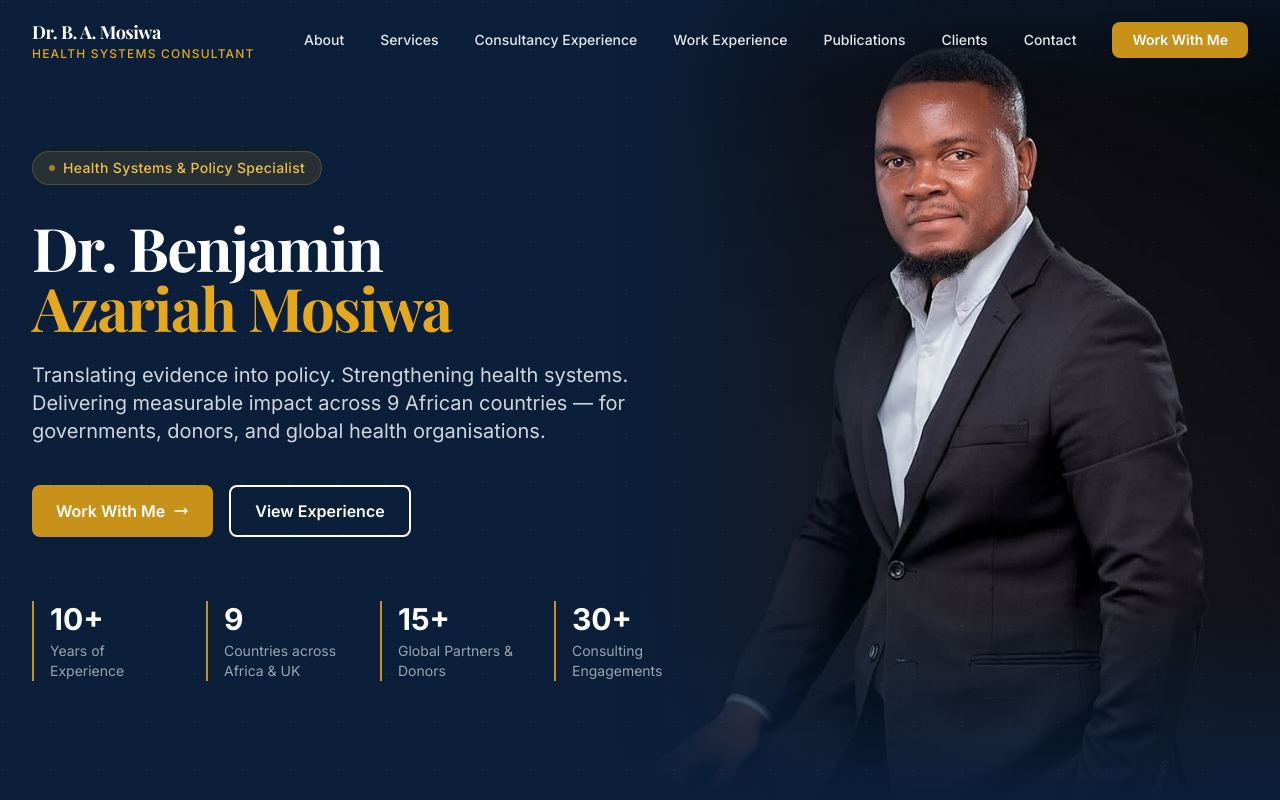
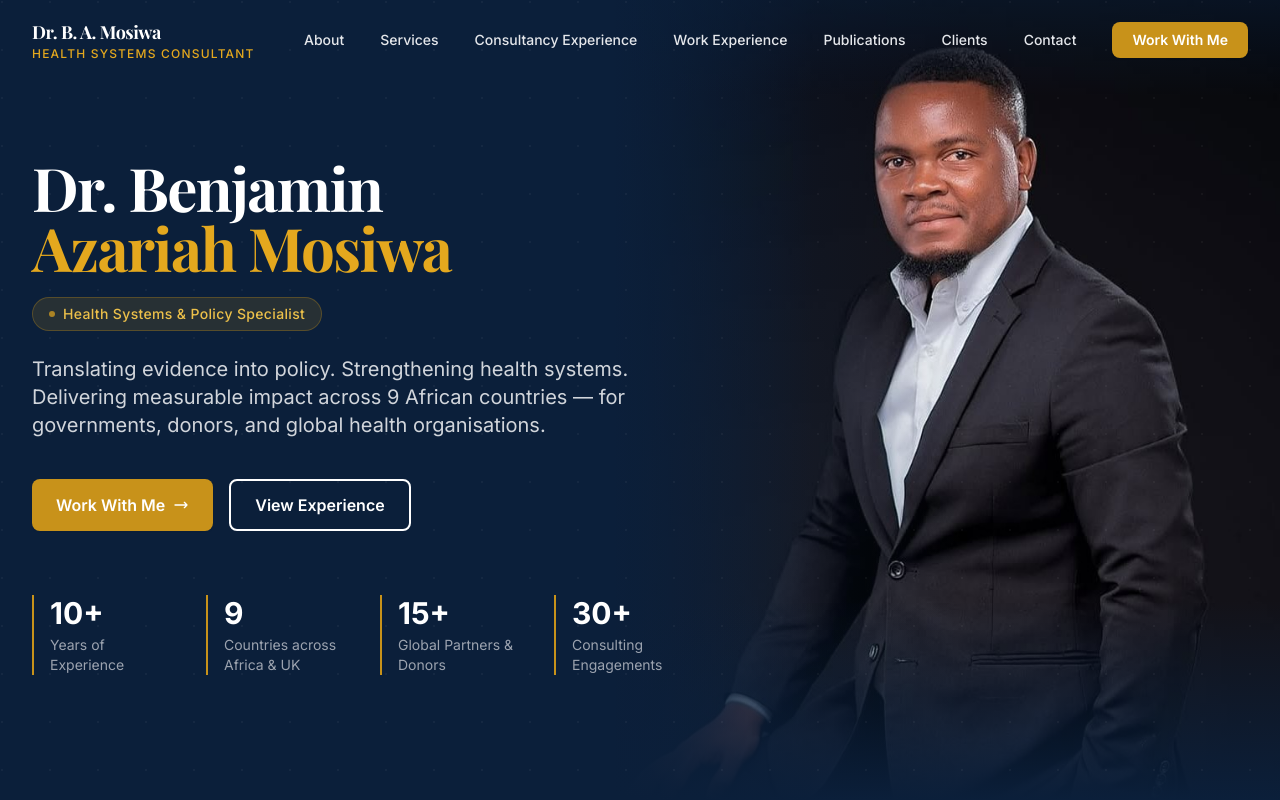
Before and after one commit to bmosiwa-hub/dr-mosiwa-website, a Next.js app: page / in a window 1280 px wide. Shown: the top 800 px of the page. Built offline with nearby package versions, Linux system fonts and the light colour scheme; a web font is replaced by a local one.

Commit message:
Move specialist badge below name in hero

```diff
--- a/src/app/page.tsx
+++ b/src/app/page.tsx
@@ -47,18 +47,18 @@ export default function HomePage() {
         {/* Content */}
         <div className="relative max-w-7xl mx-auto px-4 sm:px-6 lg:px-8 pt-28 pb-20 w-full">
           <div className="max-w-xl lg:max-w-2xl">
-            {/* Eyebrow badge */}
-            <div className="inline-flex items-center gap-2 px-4 py-1.5 rounded-full bg-gold-500/15 border border-gold-500/30 mb-8">
+            <h1 className="font-display text-4xl md:text-5xl lg:text-6xl font-bold text-white leading-tight">
+              Dr. Benjamin<br />
+              <span className="text-gold-400">Azariah Mosiwa</span>
+            </h1>
+
+            {/* Specialist badge — sits under the name */}
+            <div className="inline-flex items-center gap-2 px-4 py-1.5 rounded-full bg-gold-500/15 border border-gold-500/30 mt-5">
               <span className="w-1.5 h-1.5 rounded-full bg-gold-400 animate-pulse" />
               <span className="text-gold-300 text-sm font-medium tracking-wide">
                 Health Systems & Policy Specialist
               </span>
             </div>
-
-            <h1 className="font-display text-4xl md:text-5xl lg:text-6xl font-bold text-white leading-tight">
-              Dr. Benjamin<br />
-              <span className="text-gold-400">Azariah Mosiwa</span>
-            </h1>
 
             <p className="mt-6 text-lg md:text-xl text-gray-300 leading-relaxed">
               Translating evidence into policy. Strengthening health systems. Delivering measurable impact across 9 African countries — for governments, donors, and global health organisations.
```
